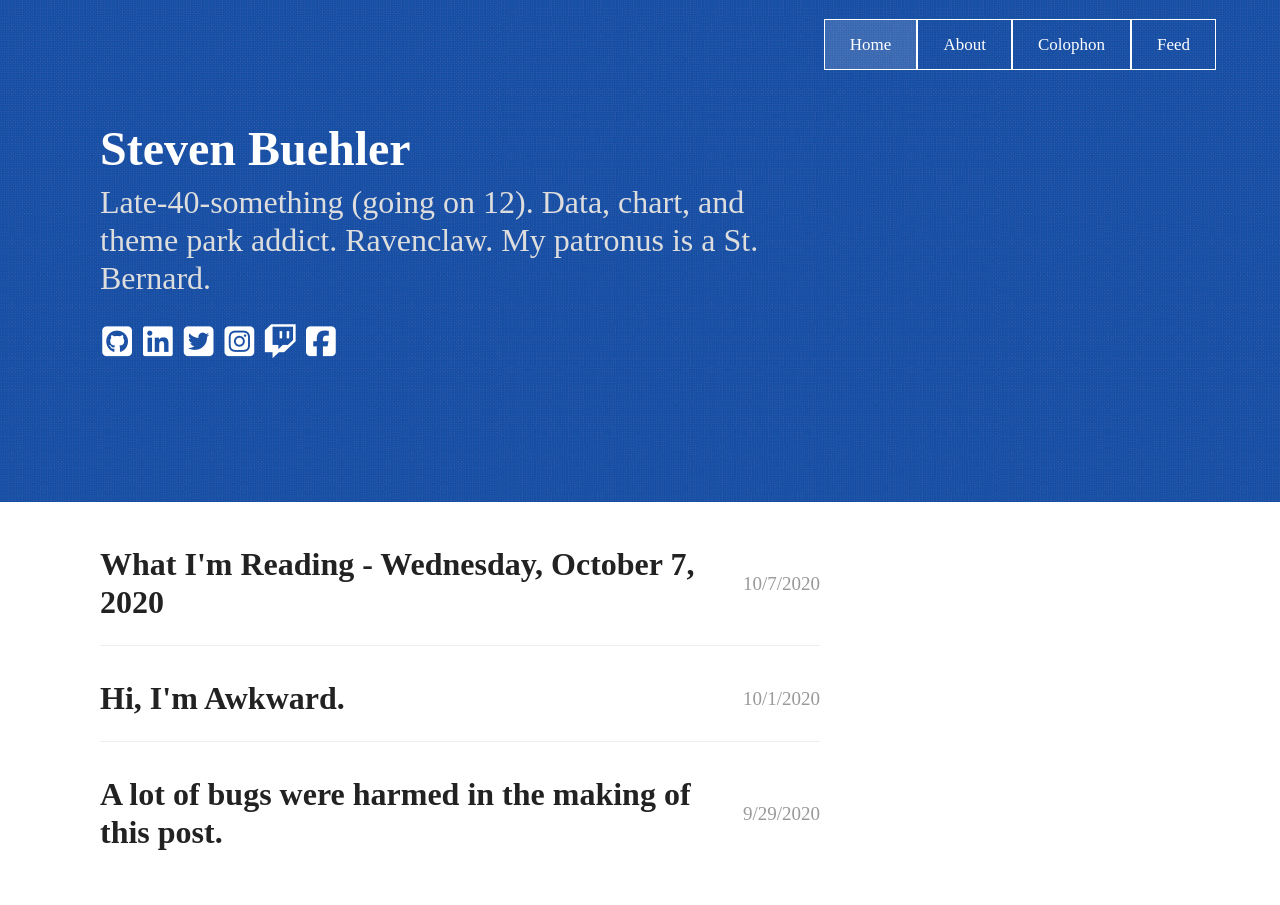
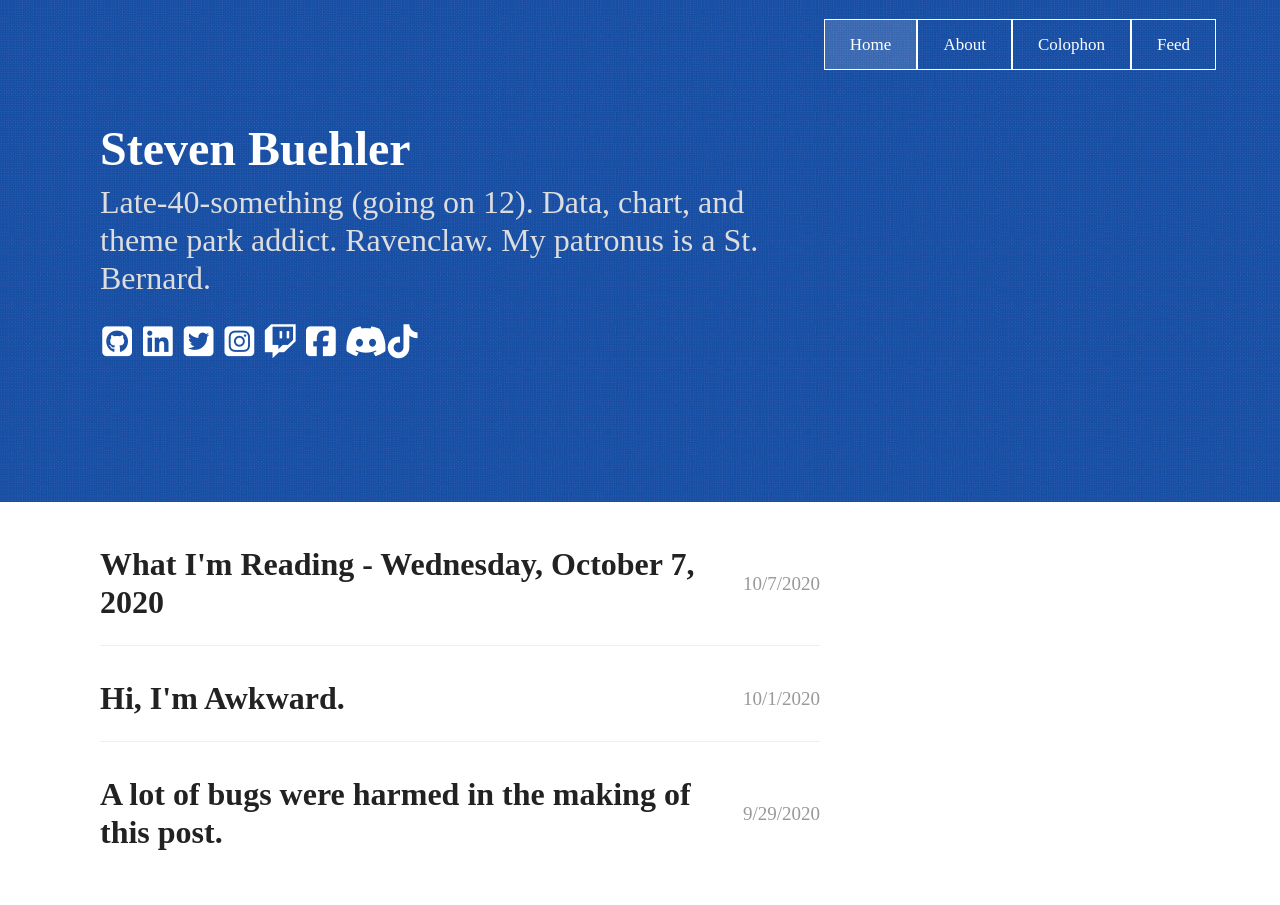
Before and after one commit to stevenbuehler/stevenbuehler.github.io, a Jekyll site: the page built from index.md, in a window 1280 px wide. Built offline with Jekyll 4.4.1, drawn with Linux system fonts in a browser that asks for light colours; nearby versions of some CDN libraries; some web fonts are replaced.

Commit message:
added more icons

```diff
--- a/_includes/page_header.html
+++ b/_includes/page_header.html
@@ -2,23 +2,13 @@
 	<h1>{{ site.texture.title }}</h1>
 	<h2>{{ site.texture.tagline }}</h2>
 	<ul class="social">
-		{%- if site.texture.social_links.github -%}
 			<a href="https://github.com/{{ site.texture.social_links.github }}"><li><i class="fab fa-github-square"></i></li></a>&nbsp;
-		{%- endif -%}
-		{%- if site.texture.social_links.linkedIn -%}
 			<a href="https://linkedin.com/{{ site.texture.social_links.linkedIn }}"><li><i class="fab fa-linkedin"></i></li></a>&nbsp;
-		{%- endif -%}
-		{%- if site.texture.social_links.twitter -%}
 			<a href="https://twitter.com/{{ site.texture.social_links.twitter }}"><li><i class="fab fa-twitter-square"></i></li></a>&nbsp;
-		{%- endif -%}
-		{%- if site.texture.social_links.instagram -%}
 			<a href="https://instagram.com/{{ site.texture.social_links.instagram }}"><li><i class="fab fa-instagram-square"></i></li></a>&nbsp;
-		{%- endif -%}
-		{%- if site.texture.social_links.twitch -%}
 			<a href="https://www.twitch.tv/{{ site.textture.social_links.twitch }}"><li><i class="fab fa-twitch"></i></li></a>&nbsp;
-		{%- endif -%}
-		{%- if site.texture.social_links.facebook -%}
 			<a href="https://www.facebook.com/{{ site.texture.social_links.facebook }}"><li><i class="fab fa-facebook-square"></i></li></a>&nbsp;
-		{%- endif -%}
+			<a href="https://discord.gg/NSWnn7D"><li><i class="fab fa-discord"></i></li></a>&nbsp;
+			<a href="https://tiktok.com/@stevenwbuehler>"><li><i class="fab fa-tiktok"></i></li></a>&nbsp;
 	</ul>
 </div>
```
